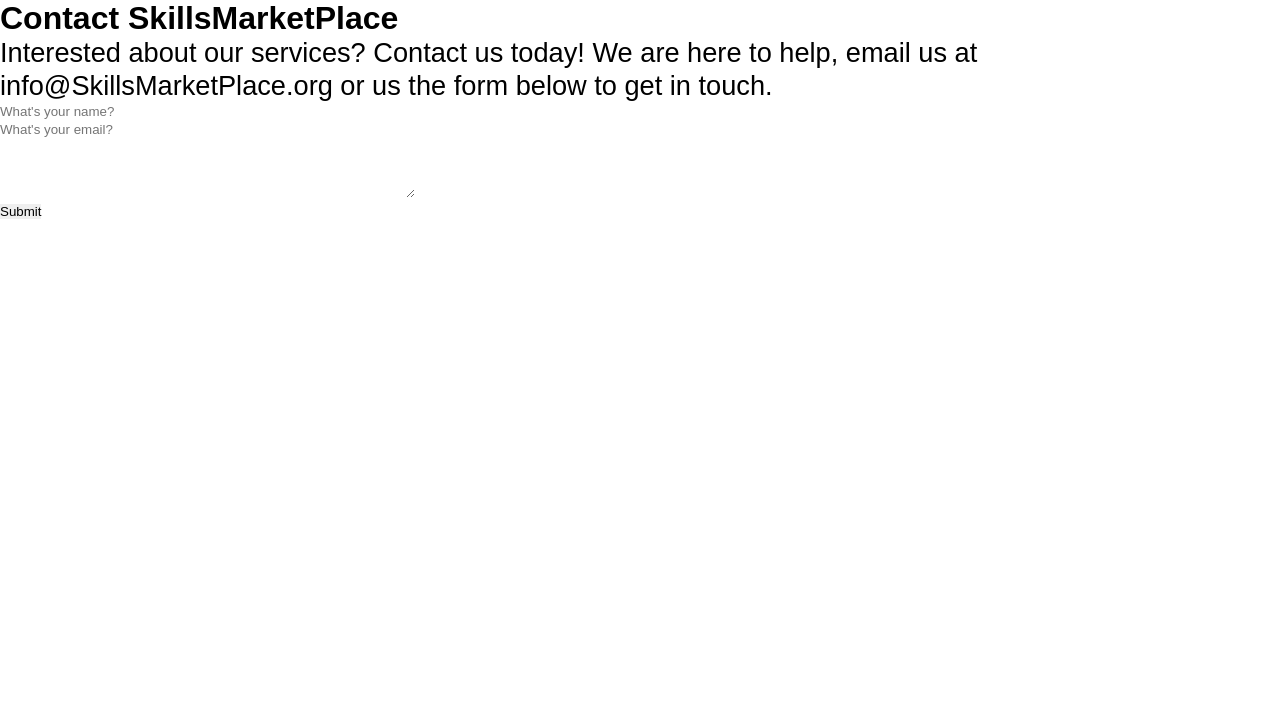
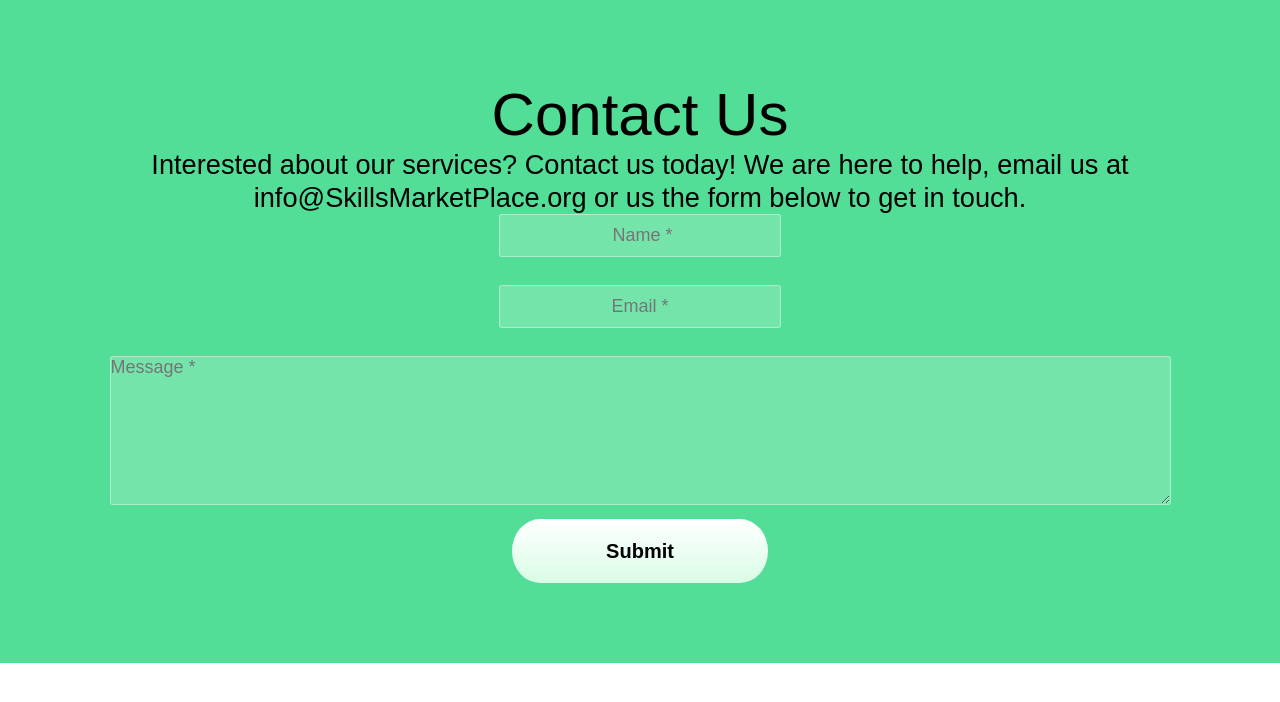
Before and after one commit to zeinabfarag-zz/prepr, a React (Create React App) app in the folder client/: page /prepr/contact in a window 1280 px wide. Shown: the top 702 px of the page. Built offline with nearby package versions, Linux system fonts and the light colour scheme.

Commit message:
stylized contact page

```diff
--- a/client/public/styles.css
+++ b/client/public/styles.css
@@ -117,6 +117,42 @@ h2 {
 .copyright{
     text-align: center;
 }
+.contact-container{
+    background-color: #52de97;
+    text-align: center;
+    padding: 80px 0;
+    /* margin: 10% auto; */
+}
+.contact-container h1 {
+    font-size: 60px;
+    font-weight: 400;
+}
+.contact-container input{
+    border: 1px solid rgba(252, 252, 252, 0.4);
+    background-color: rgba(252, 252, 252, 0.2);
+    width: 250px;
+    border-radius: 3px;
+    padding: 10px 15px;
+    margin: 0 auto 10px auto;
+    display: block;
+    text-align: center;
+    font-size: 18px;
+    font-weight: 300;
+}
+.contact-container textarea{
+    border: 1px solid rgba(252, 252, 252, 0.4);
+    background-color: rgba(252, 252, 252, 0.2);
+    font-size: 18px;
+    border-radius: 3px;
+}
+.contact-container button{
+    height: 8vh;
+    background: linear-gradient(white, #d9fce6);
+    font-size: 20px;
+    font-weight: bold;
+    margin-top: 10px;
+}
+
 
 /* MOBILE */
 @media only screen and (max-width: 750px){
--- a/client/src/Contact.js
+++ b/client/src/Contact.js
@@ -3,22 +3,21 @@ import React from "react";
 const Contact = () => {
   return (
     <div className="contact-container">
-      <form action="mailto:SkillsMarketPlace.org" method="post">
-        <h1>Contact SkillsMarketPlace</h1>
+      <form action="mailto:SkillsMarketPlace.org" method="post" enctype="text/plain">
+        <h1>Contact Us</h1>
         <p>
           Interested about our services? Contact us today! We are here to help,
           email us at info@SkillsMarketPlace.org or us the form below to get in
           touch.
         </p>
         <hr />
-        <input type="text" placeholder="What's your name?"></input>
+        <input type="text" name="yourName" placeholder=" Name *"></input>
         <br></br>
-        <input type="text" placeholder="What's your email?"></input>
+        <input type="text" name="yourEmail" placeholder="Email *"></input>
+        <br/>
+        <textarea name="yourMessage" rows="7" cols="100" placeholder="Message *"></textarea>
         <br></br>
-        <textarea rows="4" cols="50"></textarea>
-        <br></br>
-        {/* <input type="submit" className="submit-btn" value="Submit"/> */}
-        <button type="submit">Submit</button>
+        <button class="submit-btn" type="submit">Submit</button>
       </form>
     </div>
   );
--- a/client/src/Home.js
+++ b/client/src/Home.js
@@ -143,12 +143,12 @@ const Home = () => {
           <li>Labs</li>
           <li>Moodboard</li>
           <li>How to Build An Online Business</li>
-          <li>Contact Us</li>
+          <li><Link to ="/contact">Contact Us</Link></li>
         </ul>
 
       </div>
       <p className="copyright">Copyright 2020</p>
-      <Link to ="/contact">Contact Me!!!!</Link>
+
     </div>
   );
 };
```
